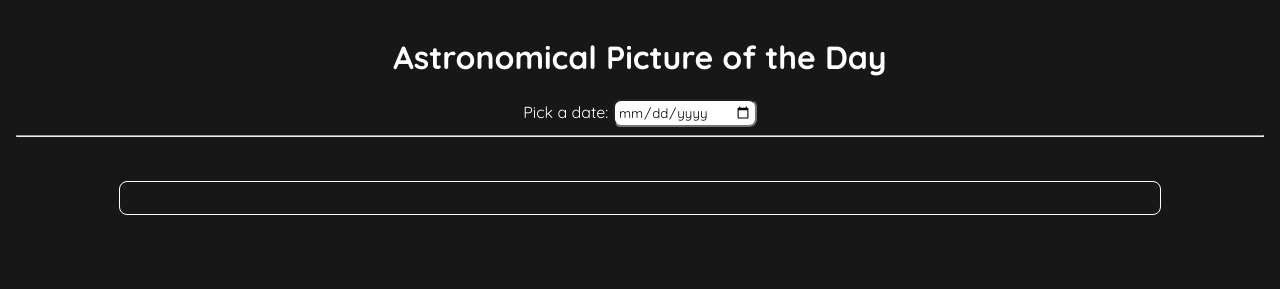
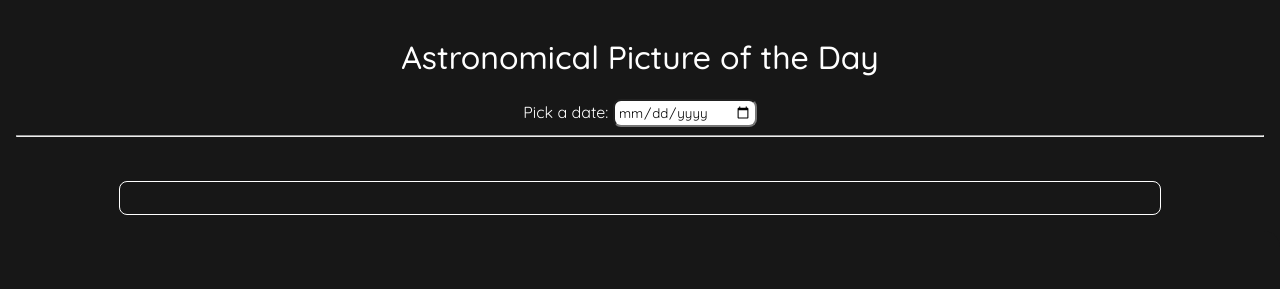
Before and after one commit to Vroomfrondal/APOD-API-NASA, a plain HTML site: page index.html in a window 1280 px wide. Shown: the top 289 px of the page. Drawn offline with Linux system fonts and the light colour scheme.

Commit message:
Update styles.css
changed h1 font weight to 500

```diff
--- a/styles/styles.css
+++ b/styles/styles.css
@@ -21,6 +21,10 @@ header {
     background-color: var(--primary-color);
     color: white;
     padding: 1rem;
+}
+
+h1 {
+    font-weight: 500;
 }
 
 main {
```
